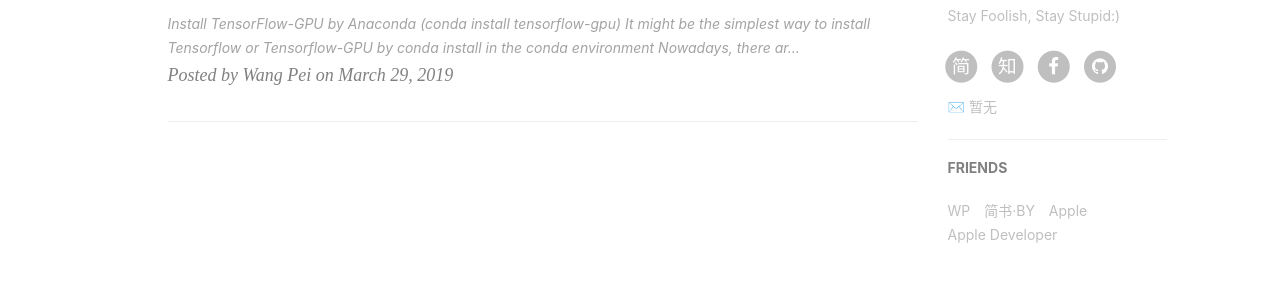
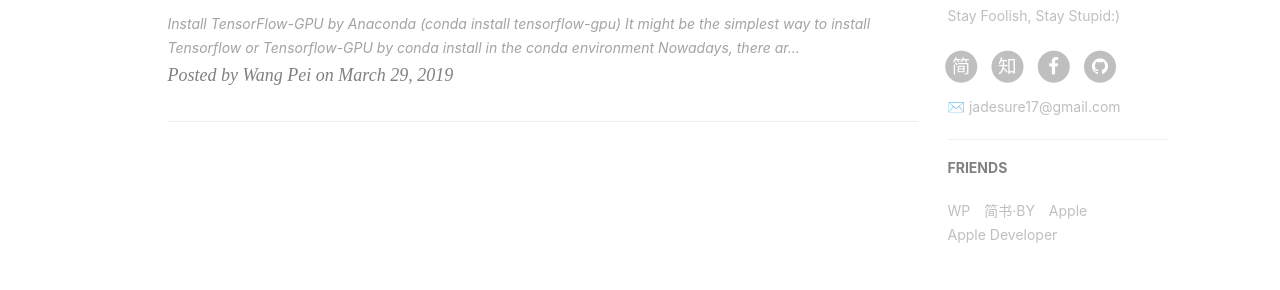
Before and after one commit to JadeSure/my_old_blog, a Jekyll site: the page built from index.html, in a window 1280 px wide. Shown: the part 834-1124 px from the top of the page. Built offline with Jekyll 4.4.1, drawn with Linux system fonts in a browser that asks for light colours; nearby versions of some CDN libraries; the list of posts is cut into pages by our own code; comment, search, counter and statistics services are not loaded.

Commit message:
Update _config.yml

```diff
--- a/_config.yml
+++ b/_config.yml
@@ -2,10 +2,10 @@
 title: Sure's Blog
 SEOTitle: RMIT | Sure Blog
 header-img: img/post-bg-desk.jpg
-email: 暂无
+email: jadesure17@gmail.com
 description: "When Heaven is about to place a great responsibility on a great man,it always first frustrates his spirit and will,exhausts his muscles and bones,exposes him to starvation and poverty,harasses him by troubles and setbacks so as to stimulate his spirit,toughen his nature and enhance his abilities."
-keyword: "我的博客"
-url: "http://name.github.io"          # your host, for absolute URL
+keyword: "life, machine learning, data mining, algorithm, java, python, c#"
+url: "https://jadesure.github.io/"          # your host, for absolute URL
 baseurl: ""      # for example, '/blog' if your blog hosted on 'host/blog'
 github_repo: "https://github.com/name/name.github.io.git" # you code repository
 
```
